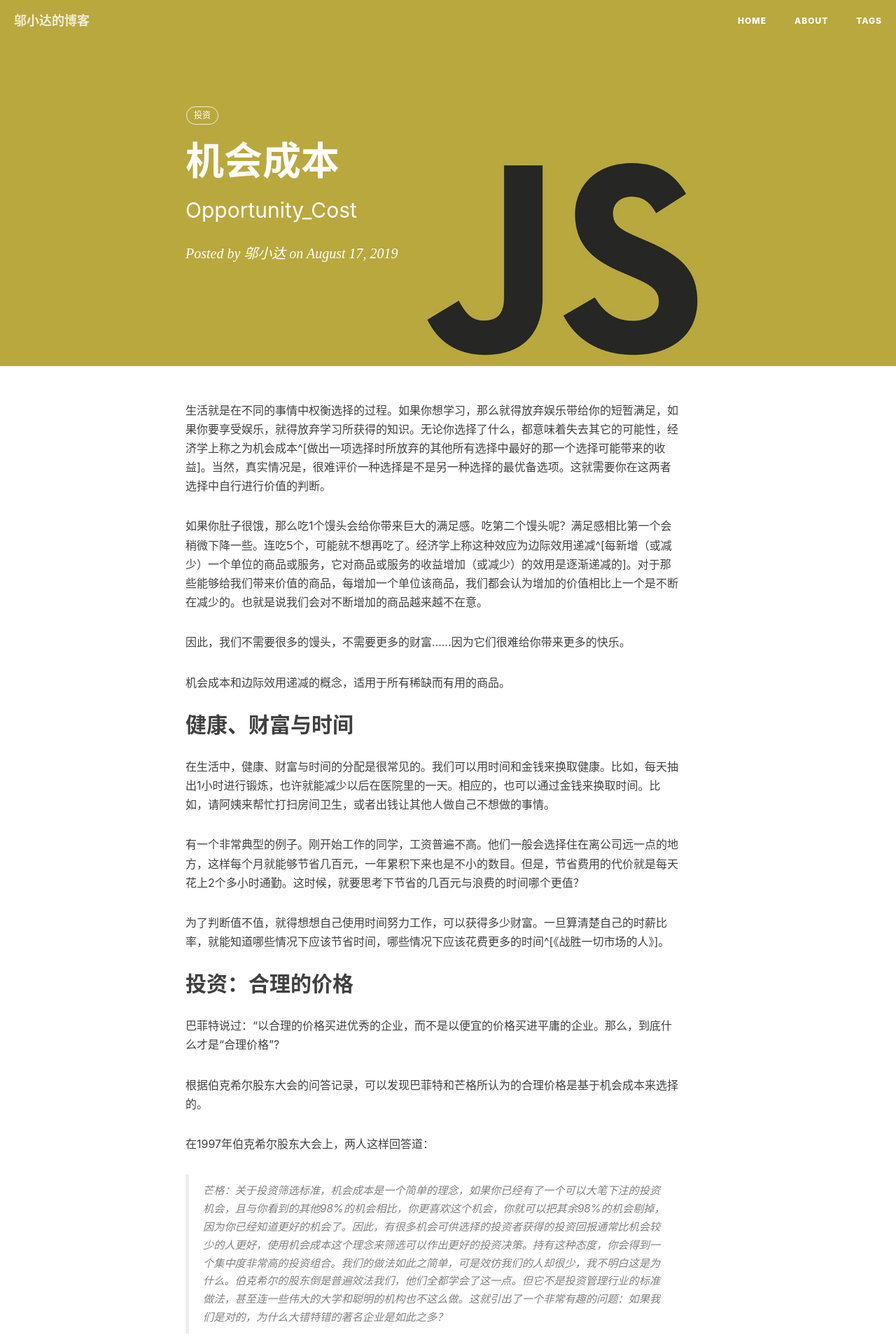
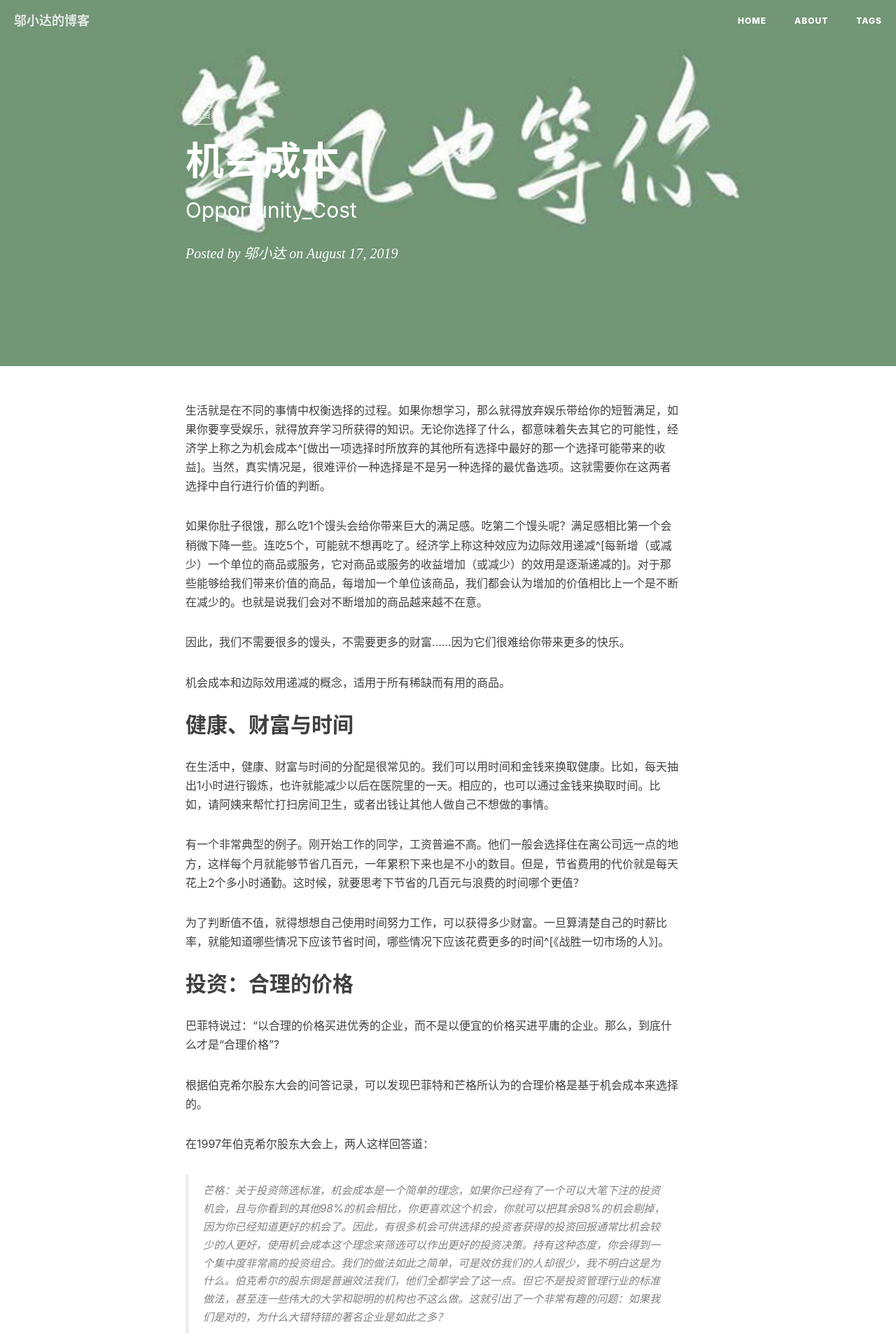
Before and after one commit to wuxiaoda/wuxiaoda.github.io, a Jekyll site: the page built from _posts/2019-08-17-Opportunity_Cost.md, in a window 1280 px wide. Shown: the top 1920 px of the page at 70% size. Built offline with Jekyll 4.4.1, drawn with Linux system fonts in a browser that asks for light colours; nearby versions of some CDN libraries; comment, search, counter and statistics services are not loaded.

Commit message:
Update 2019-08-17-Opportunity_Cost.md

```diff
--- a/_posts/2019-08-17-Opportunity_Cost.md
+++ b/_posts/2019-08-17-Opportunity_Cost.md
@@ -4,7 +4,7 @@
 subtitle:   "Opportunity_Cost"
 date:       2019-08-17
 author:     "邬小达"
-header-img: "img/post-bg-js-version.jpg"
+header-img: "img/post-background-19.jpg"
 tags:
     - 投资
 ---
```
